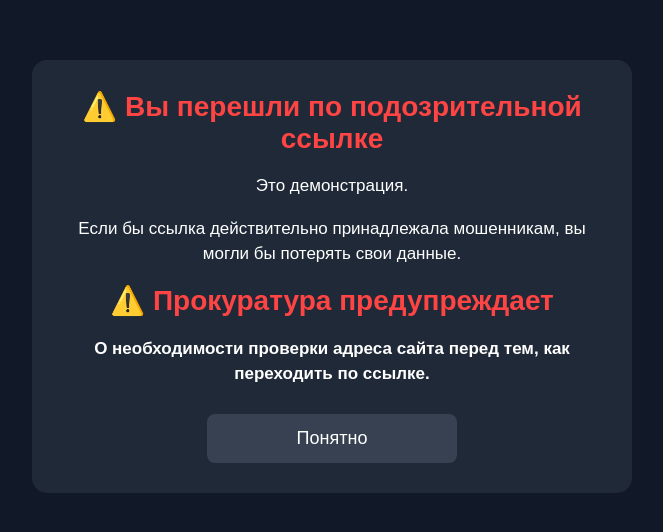
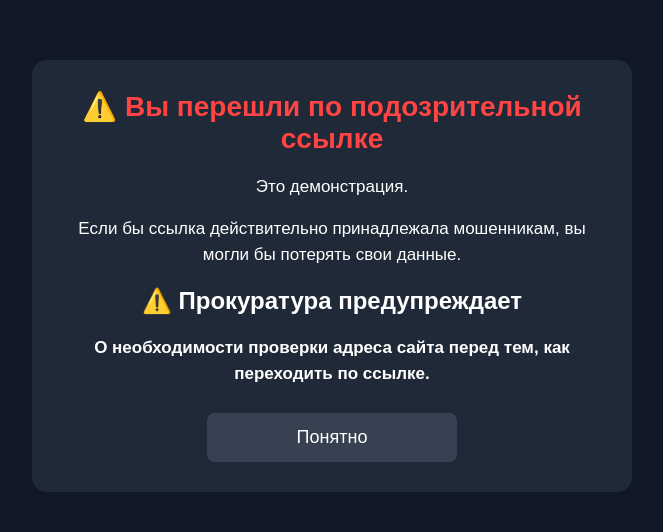
Before and after one commit to Dilcore-do/warning_page, a plain HTML site: page index.html in a window 1280 px wide. Shown: the part 124-656 px from the top of the page, without its empty margins (308-971 px from the left). Drawn offline with Linux system fonts and the light colour scheme.

Commit message:
Update index.html

```diff
--- a/index.html
+++ b/index.html
@@ -70,7 +70,7 @@ button:hover{
 <h1>⚠️ Вы перешли по подозрительной ссылке</h1>
 <p>Это демонстрация.</p>
 <p>Если бы ссылка действительно принадлежала мошенникам, вы могли бы потерять свои данные.</p>
-<h1>⚠️ Прокуратура предупреждает</h1>
+<h2>⚠️ Прокуратура предупреждает</h2>
 <p><b>О необходимости проверки адреса сайта перед тем, как переходить по ссылке.</b></p>
 <button onclick="location.href='https://google.com'">
 Понятно
```
